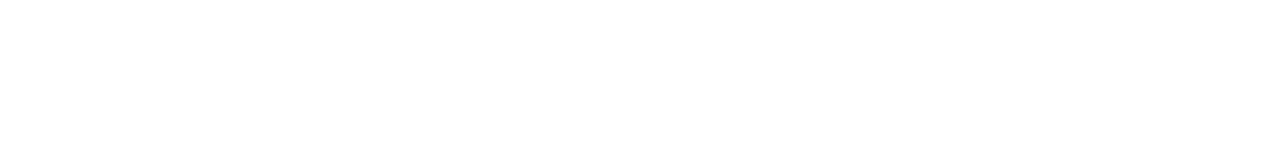
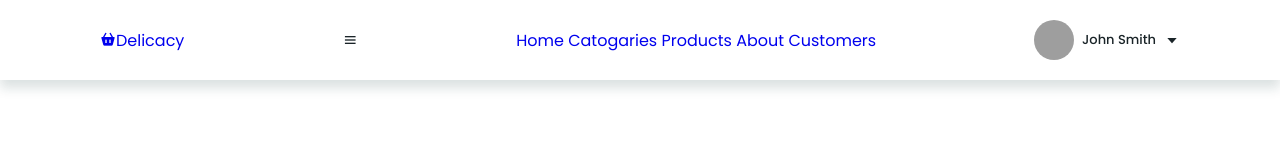
Before and after one commit to micheal8100/FoodshopingWebsite, a plain HTML site: page Index.html in a window 1280 px wide. Drawn offline with nearby package versions, Linux system fonts and the light colour scheme; grey boxes are pictures that could not be loaded.

Commit message:
done profile thing

```diff
--- a/Index.html
+++ b/Index.html
@@ -10,6 +10,28 @@
     <link rel="stylesheet" href="StyleSheet.css">
 </head>
 <body>
+    <!--Nav Bar-->
+    <header>
+        <a href="#" class="Logo"><i class='bx bxs-basket'></i>Delicacy</a>
+        <!--Menu Icon-->
+        <div class="bx bx-menu" id="menu-icon"></div>
+        <!--Nav List-->
+        <ul class="navbar">
+            <li>
+                <a href="#home" class="home-active">Home</a>
+                <a href="#catogaries">Catogaries</a>
+                <a href="#products">Products</a>
+                <a href="#about">About</a>
+                <a href="#customers">Customers</a>
+            </li>
+        </ul>
+        <!-- Profile -->
+        <div Class="profile">
+            <img src="Images/PhotoOfDude.jpg" alt="">
+            <span>John Smith</span>
+            <i class='bx bx-caret-down'></i>
+        </div>
+    </header>
 
 </body>
 </html>
--- a/StyleSheet.css
+++ b/StyleSheet.css
@@ -2,7 +2,7 @@
 @import url('https://fonts.googleapis.com/css2?family=Poppins:wght@200;300;400;500;600;700;900&display=swap');
 /*base values for entire website*/
 *{
-    font-family: 'Poppins',sans-serif;
+    font-family: "Poppins",sans-serif;
     margin: 0;
     padding: 0;
     box-sizing: border-box;
@@ -26,3 +26,34 @@ img{
 body{
     color: var(--text-color);
 }
+header{
+    position: fixed;
+    width: 100%;
+    top: 0;
+    right: 0;
+    z-index: 1000;
+    display: flex;
+    align-items: center;
+    justify-content: space-between;
+    background: var(--bg-color);
+    box-shadow: 0 8px 11px rgb(14 55 54 / 15%);
+    padding: 20px 100px;
+    transition: 0.5s;
+}
+.profile{
+    display: flex;
+    align-items: center;
+    column-gap: 0.5rem;
+    cursor: pointer;
+}
+.profile img {
+    width: 40px;
+    height: 40px;
+    object-fit: cover;
+    object-position: center;
+    border-radius: 50%;
+}
+.profile span{
+    font-size: 13px;
+    font-weight: 500;
+}
```
Also changed, not shown: 1 other file.
